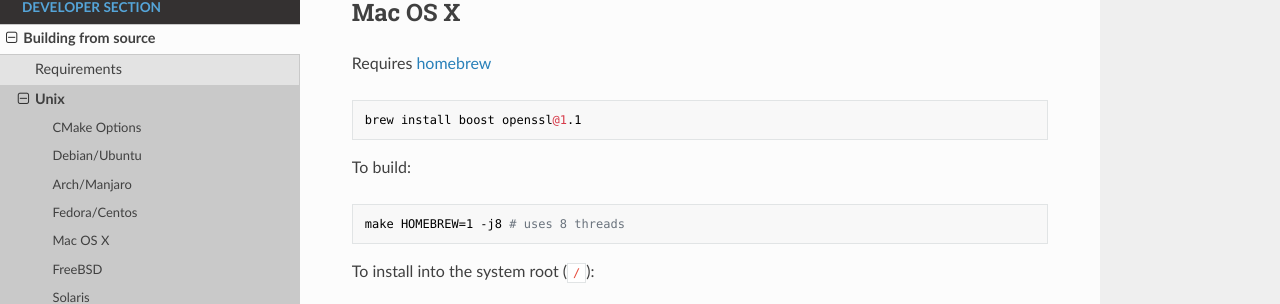
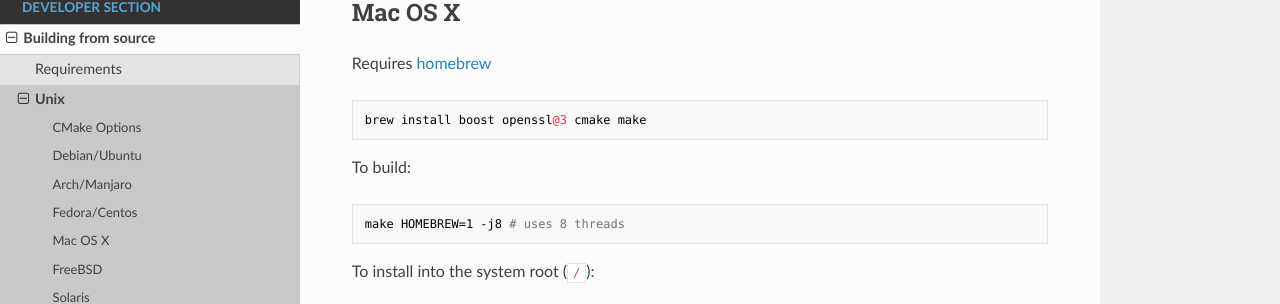
Before and after one commit to PurpleI2P/i2pd_docs_en, an MkDocs documentation site: the page built from docs/devs/building/unix.md, in a window 1280 px wide and 900 px high, scrolled down 3047 px. Shown: the part 147-451 px from the top of the window. Built offline with MkDocs 1.6.1, drawn with Linux system fonts in a browser that asks for light colours; nearby versions of some CDN libraries.

Commit message:
upd: update version of openssl for homebrew

```diff
--- a/docs/devs/building/unix.md
+++ b/docs/devs/building/unix.md
@@ -127,7 +127,7 @@ Mac OS X
 
 Requires [homebrew](http://brew.sh)
 
-	brew install boost openssl@1.1
+	brew install boost openssl@3 cmake make
 
 To build:
 
```
